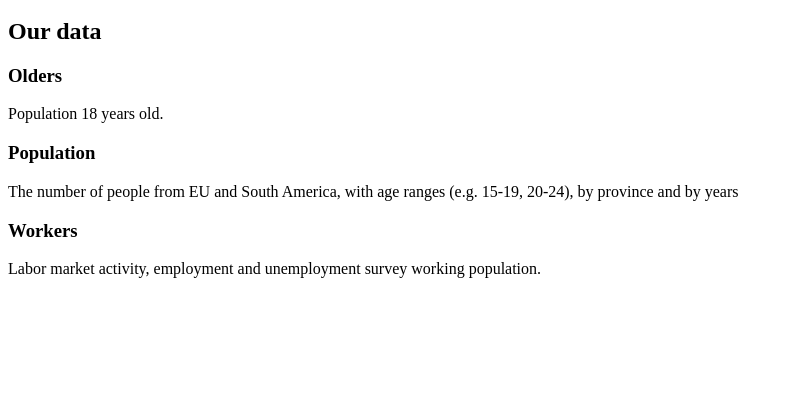
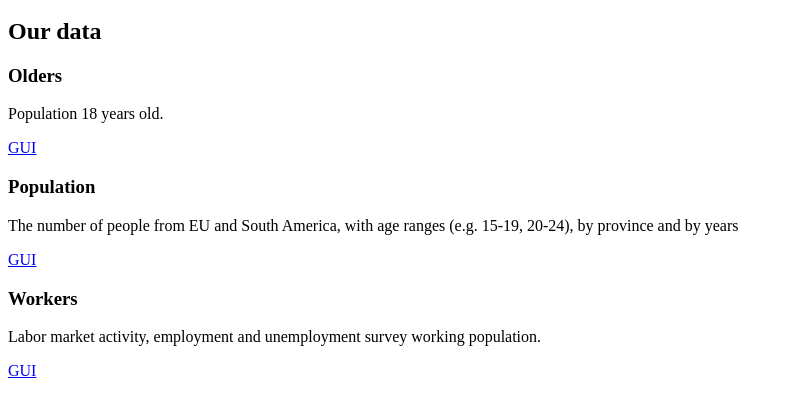
Before and after one commit to sos-2016-02/sos-2016-02, a website: page static/index.html in a window 1280 px wide. Shown: the part 100-514 px from the top of the page, without its empty margins (0-793 px from the left). Drawn offline with Linux system fonts and the light colour scheme.

Commit message:
/ → add links to GUIs

```diff
--- a/static/index.html
+++ b/static/index.html
@@ -12,14 +12,17 @@
       <section>
         <h1>Olders</h1>
         <p>Population 18 years old.</p>
+        <a href='/olders'>GUI</a>
       </section>
       <section>
         <h1>Population</h1>
         <p>The number of people from EU and South America, with age ranges (e.g. 15-19, 20-24), by province and by years</p>
+        <a href='/population'>GUI</a>
       </section>
       <section>
         <h1>Workers</h1>
         <p>Labor market activity, employment and unemployment survey working population.</p>
+        <a href='/workers'>GUI</a>
       </section>
     </section>
   </body>
```
